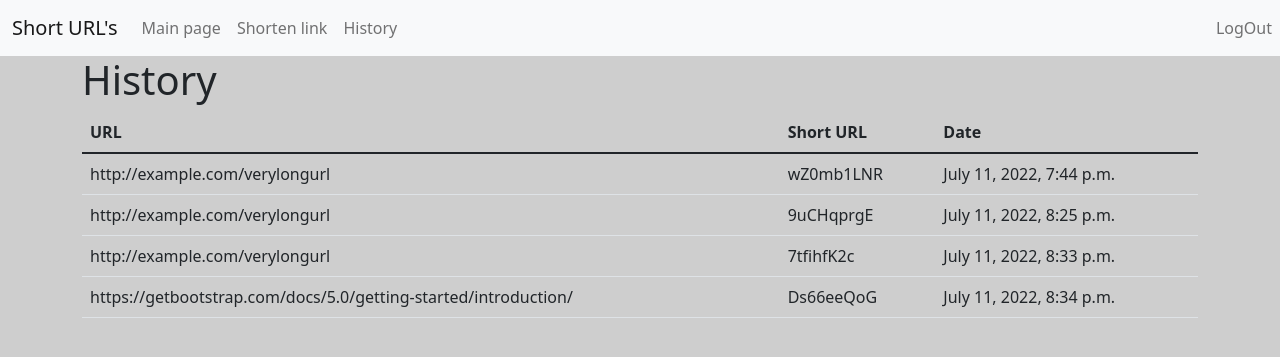
After one commit to m0shanya/xone, a Django app: page /history/ in a window 1280 px wide. The commit adds this page. Shown: the top 357 px of the page. Run offline with Django 4.2, Linux system fonts and the light colour scheme; a user stored in the database is signed in; data comes from the database, SQL or seed files in the repository; both versions use the stored data as it was after the commit; some libraries are stand-ins or nearby versions.

Commit message:
сompleted first task

```diff
--- a/taska/shorturl/models.py
+++ b/taska/shorturl/models.py
@@ -1,8 +1,12 @@
+from django.conf import settings
 from django.db import models
 
 
 class Urls(models.Model):
-    url = models.CharField(max_length=300, verbose_name='long')
+    user = models.ForeignKey(
+        settings.AUTH_USER_MODEL, on_delete=models.CASCADE, related_name='urls', verbose_name="creator", default=''
+    )
+    url = models.CharField(max_length=300, verbose_name='URL')
     short = models.CharField(max_length=200, verbose_name='short')
     created_at = models.DateTimeField(auto_now=True)
 
--- a/taska/shorturl/views.py
+++ b/taska/shorturl/views.py
@@ -1,5 +1,6 @@
 import string
 import random
+import logging
 
 from django.shortcuts import render, redirect
 from django.urls import reverse
@@ -7,7 +8,9 @@ from django.contrib.auth import authenticate, login, logout
 from django.contrib.auth.models import User
 
 from shorturl.models import Urls
-from shorturl.forms import UrlForm
+from shorturl.forms import AddUrlForm
+
+logger = logging.getLogger(__name__)
 
 
 def home(request):
@@ -17,19 +20,30 @@ def home(request):
 
 def short_url(request):
     char = string.ascii_uppercase + string.digits + string.ascii_lowercase
-    if request.method == 'POST':
-        form = UrlForm(request.POST)
-        if form.is_valid():
-            url_from_html = form.cleaned_data['url']
-            new_url = Urls.objects.create(
-                url=url_from_html,
-                short=''.join(random.choice(char) for x in range(9)))
-            new_url.save()
-            return reverse('home')
+    if request.user.is_authenticated:
+        if request.method == 'POST':
+            form = AddUrlForm(request.POST)
+            if form.is_valid():
+                logger.info(form.cleaned_data)
+                new_url = Urls.objects.create(url=form.cleaned_data['url'],
+                                              short=''.join(random.choice(char) for x in range(9)),
+                                              user=request.user)
+                new_url.save()
+            return redirect('/')
+        else:
+            form = AddUrlForm()
     else:
-        form = Urls()
-    return render(request, 'main/form.html')
+        return redirect('/login/', )
+    return render(request, 'main/form.html', {'form': form})
 
 
-def url_redirect(request, slug):
-    return redirect(Urls.objects.get(shorter_url=slug).url)
+# def url_redirect(request, slug):
+#     return redirect(Urls.objects.get(short=slug).url)
+
+
+def history_list(request):
+    if request.user.is_authenticated:
+        url = Urls.objects.filter(user=request.user)
+        return render(request, "main/history.html", {"url": url})
+    else:
+        return redirect('/login/', )
--- a/taska/taska/urls.py
+++ b/taska/taska/urls.py
@@ -17,7 +17,7 @@ from django.contrib import admin
 from django.urls import path
 
 from shorturl.authentication import user_login, logout_view, register
-from shorturl.views import short_url, home, url_redirect
+from shorturl.views import short_url, home, history_list
 
 urlpatterns = [
     path('admin/', admin.site.urls),
@@ -26,5 +26,6 @@ urlpatterns = [
     path('register/', register, name='register'),
     path('url_shorter/', short_url, name='url_shorter'),
     path('', home, name='home'),
-    path('slug/<str:slug>/', url_redirect, name='url_redirect')
+    # path('slug/<str:slug>/', url_redirect, name='url_redirect'),
+    path('history/', history_list, name='history')
 ]
--- /dev/null
+++ b/taska/templates/main/history.html
@@ -0,0 +1,28 @@
+{% extends "base.html" %}
+{% load i18n static crispy_forms_filters%}
+{% load static %}
+
+{% block title %}
+    History
+{% endblock %}
+{% block content %}
+    <h1>History</h1>
+    <table class="table">
+        <thead>
+        <tr>
+            <th>URL</th>
+            <th>Short URL</th>
+            <th>Date</th>
+        </tr>
+        </thead>
+        <tbody>
+        {% for item in url %}
+                <tr>
+                    <td>{{ item.url }}</td>
+                    <td>{{ item.short }}</td>
+                    <td>{{ item.created_at }}</td>
+                </tr>
+        {% endfor %}
+          </tbody>
+    </table>
+{% endblock %}
--- a/taska/templates/navbar.html
+++ b/taska/templates/navbar.html
@@ -12,7 +12,10 @@
           <a class="nav-link" href="/">Main page</a>
         </li>
         <li class="nav-item">
-          <a class="nav-link" href="/history/">History</a>
+          <a class="nav-link" href="{% url "url_shorter" %}">Shorten link</a>
+        </li>
+        <li class="nav-item">
+          <a class="nav-link" href="{% url "history" %}">History</a>
         </li>
       </ul>
     </div>
```
Also changed, not shown: taska/shorturl/forms.py (+9 -2 lines), taska/templates/main/form.html (+11 -6 lines), taska/templates/main/main.html (+22 -13 lines), README.md, taska/db.sqlite3, taska/shorturl/migrations/0003_urls_user.py (added), taska/shorturl/migrations/0004_alter_urls_url.py (added).
